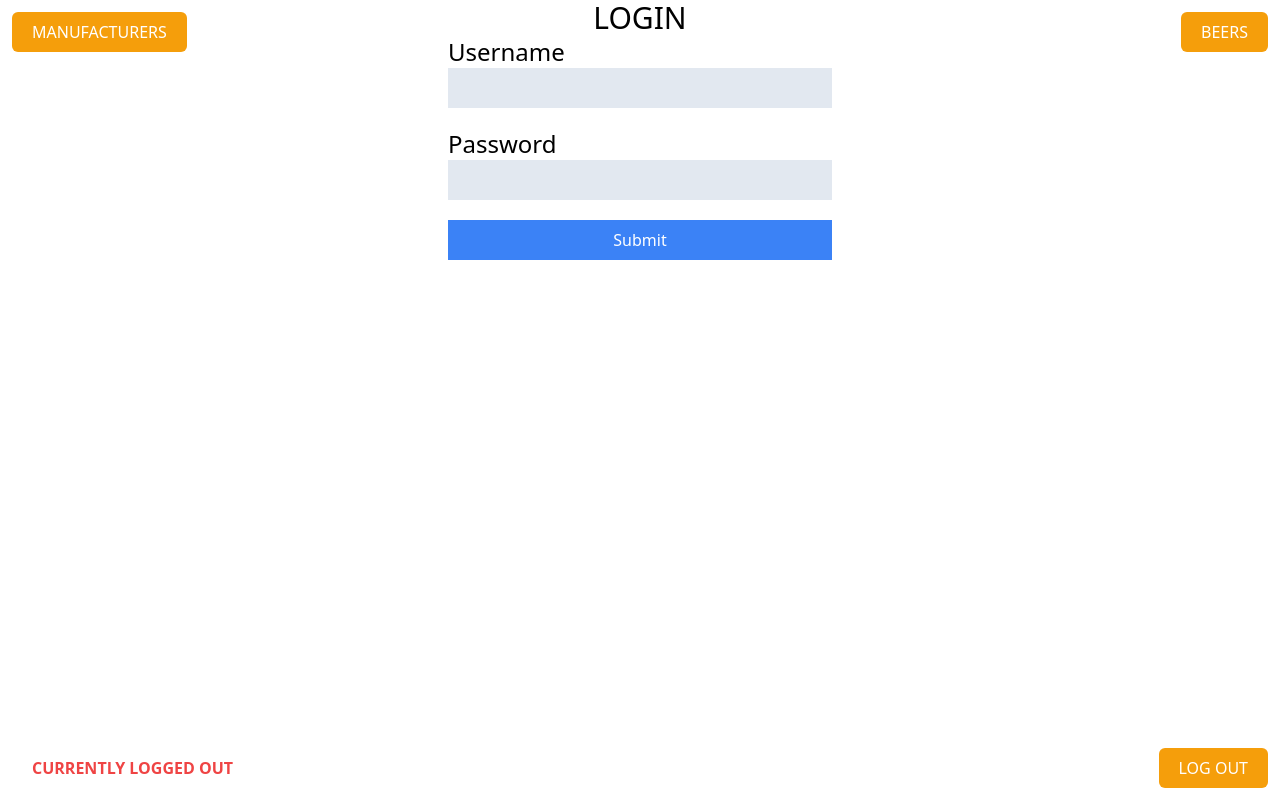
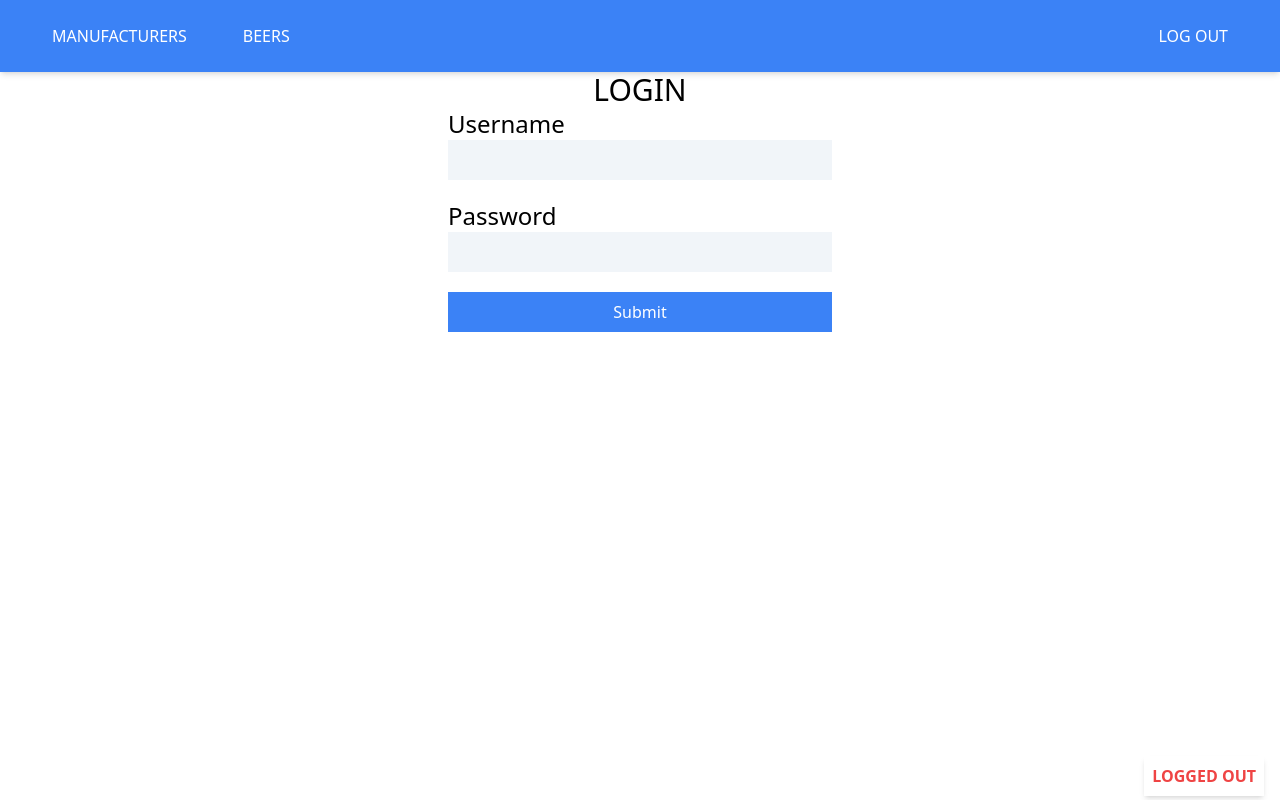
Before and after one commit to runjakdomagoj/npwa-seminar, a React (Vite) app in the folder frontend/: page /login in a window 1280 px wide. Built offline with nearby package versions, Linux system fonts and the light colour scheme.

Commit message:
Package json and some styling

```diff
--- a/frontend/package.json
+++ b/frontend/package.json
@@ -7,8 +7,7 @@
     "dev": "vite",
     "build": "vite build",
     "lint": "eslint .",
-    "preview": "vite preview",
-    "pretty": "prettier --write \"./**/*.{js,jsx,mjs,cjs,ts,tsx,json}\""
+    "preview": "vite preview"
   },
   "dependencies": {
     "axios": "^1.7.9",
--- a/frontend/src/components/Beer/BeerCard.jsx
+++ b/frontend/src/components/Beer/BeerCard.jsx
@@ -9,7 +9,7 @@ export function BeerCard({
   return (
     <button
       onClick={onSelectBeer}
-      className={`w-64 max-w-64 min-w-64 p-5 mr-2 mb-2 space-y-5 rounded-lg bg-slate-100 hover:cursor-pointer hover:bg-slate-200 ${isSelected && "bg-slate-200"}`}
+      className={`w-64 max-w-64 min-w-64 p-5 mr-2 mb-2 space-y-5 rounded-lg hover:cursor-pointer hover:bg-slate-200 ${isSelected && "bg-slate-200"}`}
     >
       <img className="w-full block" src={imageUrl} alt="Beer image" />
       <div className="flex-col">
--- a/frontend/src/components/Login/Login.jsx
+++ b/frontend/src/components/Login/Login.jsx
@@ -30,7 +30,7 @@ export function Login() {
           <label className="text-2xl">Username</label>
           <input
             autoComplete={"on"}
-            className="bg-slate-200 p-2"
+            className="bg-slate-100 p-2"
             {...register("userName", { required: true })}
           />
           {errors.userName && (
@@ -42,7 +42,7 @@ export function Login() {
           <label className="text-2xl">Password</label>
           <input
             type="password"
-            className="bg-slate-200 p-2"
+            className="bg-slate-100 p-2"
             {...register("password", { required: true })}
           />
           {errors.password && (
@@ -53,6 +53,7 @@ export function Login() {
         <input
           className="bg-blue-500 p-2 font-medium text-white upercase"
           type="submit"
+          value="Submit"
         />
       </form>
     </div>
--- a/frontend/src/components/NavigationBar/NavigationBar.jsx
+++ b/frontend/src/components/NavigationBar/NavigationBar.jsx
@@ -3,8 +3,8 @@ import { useUserContext } from "../../context/useContext";
 
 export function NavigationBar() {
   const { logOut, token } = useUserContext();
+  const navigate = useNavigate();
 
-  const navigate = useNavigate();
   function handleBeers() {
     navigate(`/beers`);
   }
@@ -14,40 +14,42 @@ export function NavigationBar() {
 
   return (
     <div>
+      <div className="flex justify-between items-center px-8 py-4 bg-blue-500 shadow-md">
+        <div className="flex space-x-4">
           <button
-        className={`px-5 py-2 fixed top-3 left-3 text-white font-medium rounded-md uppercase bg-amber-500`}
+            className="px-5 py-2 text-white font-medium  uppercase transition"
             onClick={handleManufacturers}
           >
             Manufacturers
           </button>
 
           <button
-        className={`px-5 py-2 fixed top-3 right-3 text-white font-medium rounded-md uppercase bg-amber-500`}
+            className="px-5 py-2 text-white font-medium uppercase"
             onClick={handleBeers}
           >
             Beers
           </button>
-
-      {!token ? (
-        <p
-          className={`px-5 py-2 fixed bottom-3 left-3  font-bold rounded-md uppercase text-red-500`}
-        >
-          Currently logged out
-        </p>
-      ) : (
-        <p
-          className={`px-5 py-2 fixed bottom-3 left-3  font-bold rounded-md uppercase text-green-500`}
-        >
-          Currently logged in
-        </p>
-      )}
+        </div>
 
         <button
-        className={`px-5 py-2 fixed bottom-3 right-3 text-white font-medium rounded-md uppercase bg-amber-500`}
-        onClick={() => logOut()}
+          className="px-5 py-2 text-white font-medium uppercase"
+          onClick={logOut}
         >
           Log out
         </button>
       </div>
+
+      <div className="absolute bottom-1 right-4">
+        {!token ? (
+          <p className="p-2 font-bold  uppercase text-red-500 shadow-md">
+            Logged out
+          </p>
+        ) : (
+          <p className="p-2 font-bold uppercase text-green-500 shadow-md">
+            Logged in
+          </p>
+        )}
+      </div>
+    </div>
   );
 }
```
Lines whose indentation alone changed are shown as unchanged.
